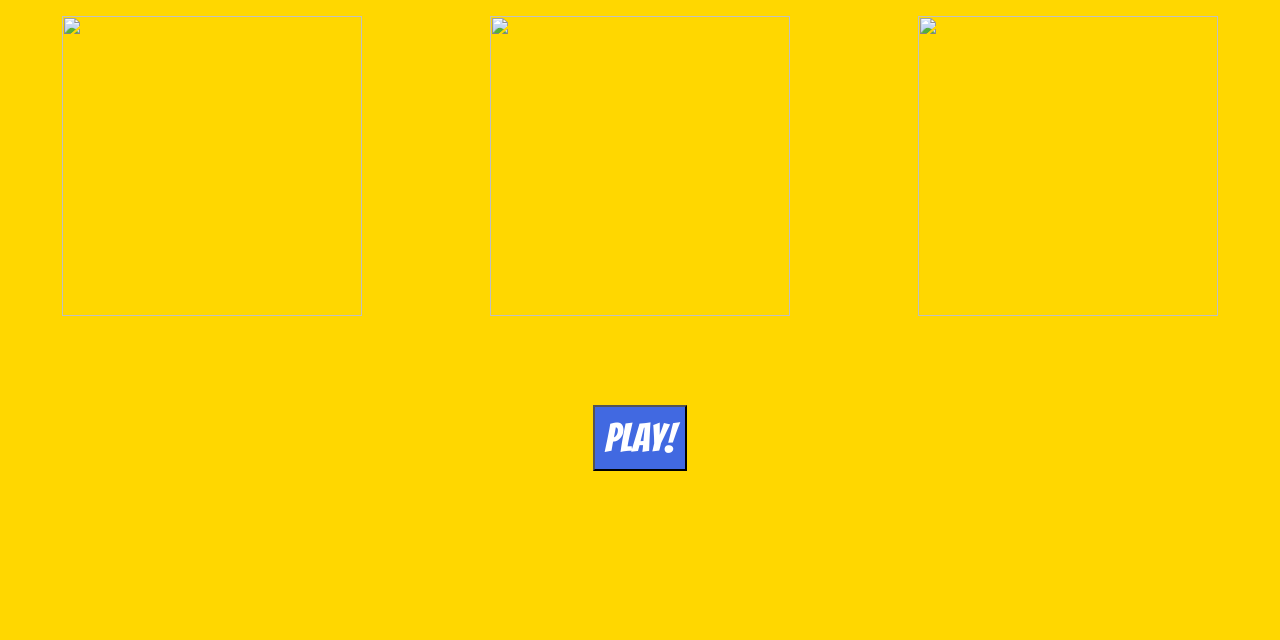
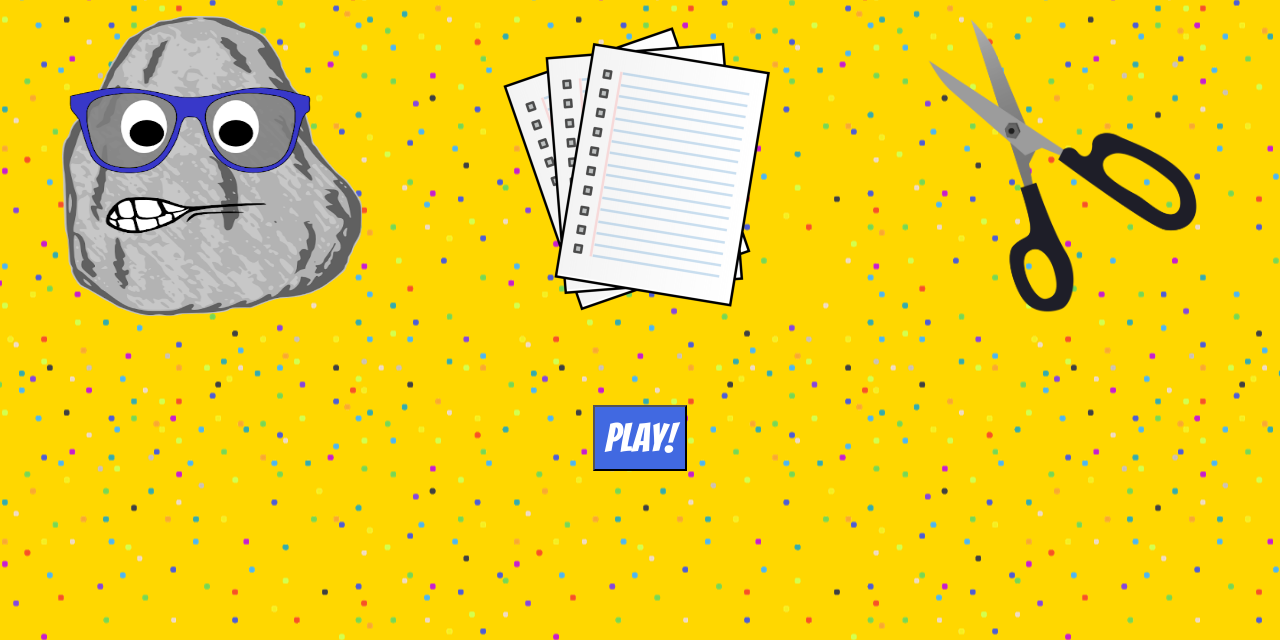
Before and after one commit to katiehawcutt/rock-paper-scissors-game, a plain HTML site: page index.html in a window 1280 px wide. Shown: the part 160-800 px from the top of the page. Drawn offline with Linux system fonts and the light colour scheme.

Commit message:
updated folders

```diff
--- a/index.html
+++ b/index.html
@@ -8,13 +8,13 @@
     />
     <style>
       .background {
-        background-image: url("./polkadots.png;");
+        background-image: url("./Images/polkadots.png;");
         background-repeat: repeat;
         background-position: center;
       }
       .grid-container {
         display: grid;
-        background-image: url("./polkadots.png");
+        background-image: url("./Images/polkadots.png");
         background-repeat: repeat;
         background-position: center;
 
@@ -72,14 +72,24 @@
       Player: 0 Computer: 0
     </div>
     <div>
-      <img src="./rockimage.png" class="image" onclick="game('rock')" ; />
-    </div>
-    <div>
-      <img src="./paperimage.png" class="image" onclick="game('paper')" ; />
+      <img
+        src="./Images/rockimage.png"
+        class="image"
+        onclick="game('rock')"
+        ;
+      />
     </div>
     <div>
       <img
-        src="./blackscissors.png"
+        src="./Images/paperimage.png"
+        class="image"
+        onclick="game('paper')"
+        ;
+      />
+    </div>
+    <div>
+      <img
+        src="./Images/blackscissors.png"
         class="image"
         onclick="game('scissors');"
       />
```
